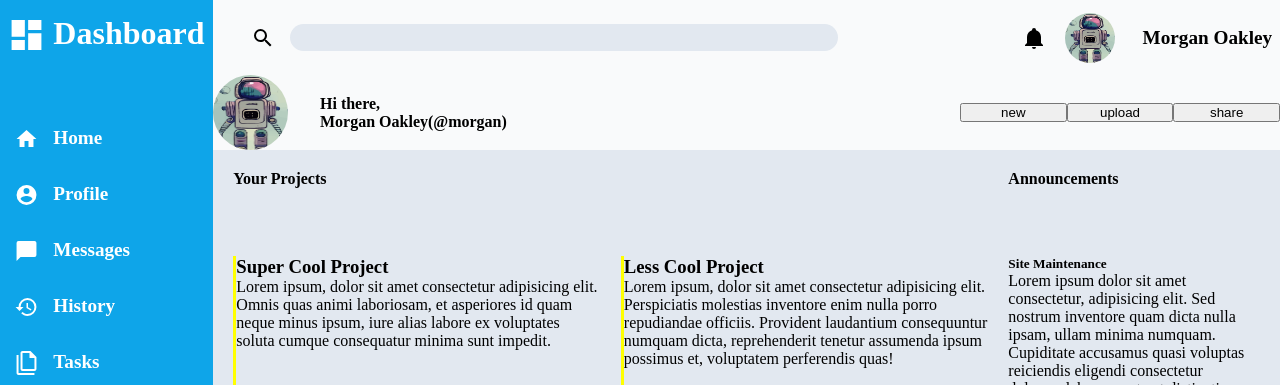
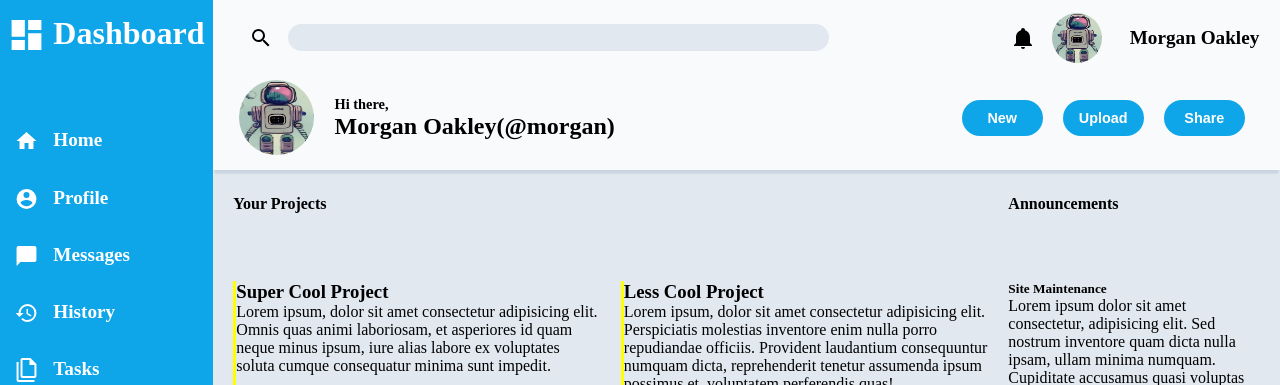
Before and after one commit to RaulPabianCruz/Admin-Dashboard, a plain HTML site: page index.html in a window 1280 px wide. Shown: the top 385 px of the page. Drawn offline with Linux system fonts and the light colour scheme.

Commit message:
Add styling to the bottom portion of the header section
Adds styling to the bottom section of the header for the dashboard. Also
adds classes to elements and changes elements where needed.

```diff
--- a/index.html
+++ b/index.html
@@ -20,11 +20,11 @@
                     <img src="images/spaceman-cropped.png" alt="user profile picture" class="profile-img medium header-item">
                     <div class="greeting header-item">
                         <p class="header-text">Hi there,</p>
-                        <p class="header-text">Morgan Oakley(@morgan)</p>
+                        <h1 class="header-text">Morgan Oakley(@morgan)</h1>
                     </div>
-                    <button class="header-item">new</button>
-                    <button class="header-item">upload</button>
-                    <button class="header-item">share</button>
+                    <button class="new-bttn header-item">New</button>
+                    <button class="upload-bttn header-item">Upload</button>
+                    <button class="share-bttn header-item">Share</button>
                 </div>
             </header>
 
--- a/style.css
+++ b/style.css
@@ -10,6 +10,7 @@
     --blue-color-hover: #38bdf8;
     --white-color: #f9fafb;
     --light-gray-color: #e2e8f0;
+    --dark-gray-color: #cbd5e1;
 }
 
 body {
@@ -41,13 +42,19 @@ input[type="image"] {
     display: grid;
     grid-template-columns: 1fr 5fr;
     grid-template-rows: 1fr 4fr;
+    row-gap: 5px;
 }
-/*Header Styling*/
 
+/*--------Header Styling---------*/
+/*-------------------------------*/
 .header {
     background-color: var(--white-color);
+    padding-bottom: 15px;
+    padding-right: 15px;
+    box-shadow: 0 5px 3px var(--dark-gray-color);
     display: grid;
     grid-template-rows: 1fr 1fr;
+    row-gap: 5px;
     grid-column: 2;
     grid-row: 1;
 }
@@ -91,7 +98,51 @@ input[type="image"] {
 .header-bottom {
     display: grid;
     grid-template-columns: 1fr 6fr 1fr 1fr 1fr;
+    column-gap: 10px;
     grid-row: 2;
+}
+
+.header-bottom > .profile-img {
+    justify-self: end;
+}
+
+.greeting {
+    padding-left: 10px;
+}
+
+.greeting p {
+    font-size: .9rem;
+}
+
+.greeting h1 {
+    font-size: 1.5rem;
+}
+
+button {
+    background-color: var(--blue-color);
+    color: white;
+    width: 80%;
+    font-size: .9rem;
+    font-weight: bold;
+    padding: 10px 10px;
+    border-radius: 25px;
+    border: none;
+}
+
+button:hover {
+    background-color: var(--blue-color-hover);
+}
+
+.new-bttn {
+    justify-self: end;
+}
+
+.upload-bttn {
+    justify-self: center;
+}
+
+.share-bttn {
+    justify-self: start;
 }
 
 .header-item {
```
